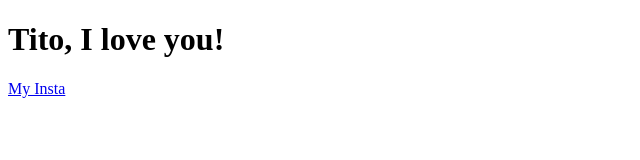
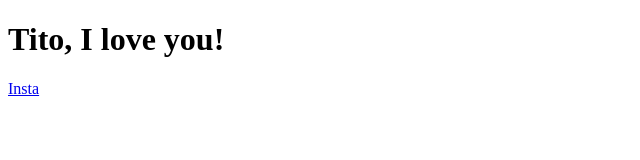
Before and after one commit to VirtualSean/lordaart.com, a plain HTML site: page index.html in a window 1280 px wide. Shown: the full height of the page, 0-640 px from the left. Drawn offline with Linux system fonts and the light colour scheme.

Commit message:
updated links

```diff
--- a/index.html
+++ b/index.html
@@ -2,6 +2,6 @@
 <html>
   <body>
     <h1>Tito, I love you!</h1>
-    <p><a href="https://www.instagram.com/lorda_art/">My Insta</a></p>
+    <p><a href="https://www.instagram.com/lorda_art/">Insta</a></p>
   </body>
 </html>
```
